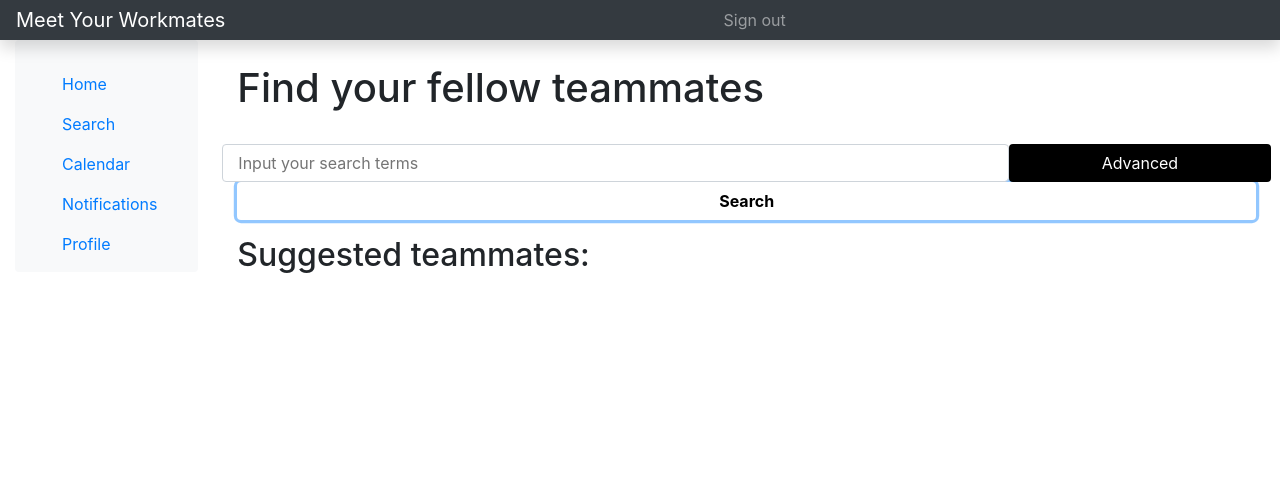
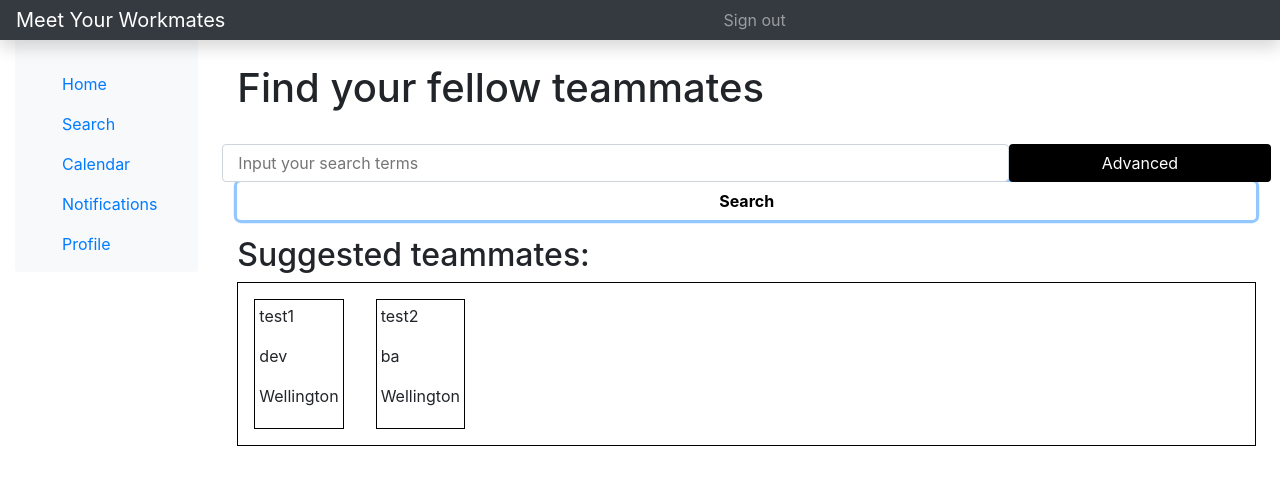
Before and after one commit to LindseydB/Meet-your-work-mates, a React (Create React App) app in the folder client/: page /search in a window 1280 px wide. Both pictures are taken after typing "Sample" into the empty fields and a click on the input "Search". Shown: the top 484 px of the page. Built offline with nearby package versions, Linux system fonts and the light colour scheme.

Commit message:
Created search outcome components

```diff
--- /dev/null
+++ b/client/src/components/Search/SearchOutput/SearchOutput.js
@@ -0,0 +1,22 @@
+import React from 'react';
+import SearchedPerson from '../SearchedPerson/SearchedPerson';
+import styles from './SearchedOutput.module.css';
+
+const SearchOutput = (props) => {
+    const searchArray = props.array.map((person, index) => {
+        return (
+            <SearchedPerson key={index}
+                name={person.name}
+                role={person.role}
+                location={person.location} />
+        );
+    });
+
+    return (
+        <div className={styles.List}>
+            {searchArray}
+        </div>
+    )
+}
+
+export default SearchOutput
--- /dev/null
+++ b/client/src/components/Search/SearchOutput/SearchedOutput.module.css
@@ -0,0 +1,7 @@
+.List {
+    display: flex;
+    flex-flow: row;
+    width: 100%;
+    border: 1px solid black;
+    overflow-x: auto;
+}
--- /dev/null
+++ b/client/src/components/Search/SearchedPerson/SearchedPerson.js
@@ -0,0 +1,14 @@
+import React from 'react';
+import styles from './SearchedPerson.module.css';
+
+const SearchedPerson = (props) => {
+    return (
+        <div className={styles.Person}>
+            <p>{props.name}</p>
+            <p>{props.role}</p>
+            <p>{props.location}</p>
+        </div>
+    )
+}
+
+export default SearchedPerson
--- /dev/null
+++ b/client/src/components/Search/SearchedPerson/SearchedPerson.module.css
@@ -0,0 +1,5 @@
+.Person {
+    margin: 16px;
+    border: 1px solid black;
+    padding: 4px;
+}
--- a/client/src/containers/pages/Search/Search.js
+++ b/client/src/containers/pages/Search/Search.js
@@ -1,14 +1,28 @@
 import React, {useState} from 'react'
 import "../../../bootstrap/css/bootstrap.min.css";
-import AdvancedSearch from "../../../components/AdvancedSearch/AdvancedSearch.js"
+import AdvancedSearch from "../../../components/Search/AdvancedSearch/AdvancedSearch.js";
+import SearchOutput from '../../../components/Search/SearchOutput/SearchOutput';
 
 const Search = () => {
     const [advancedOptions, setAdvancedOptions] = useState(false);
 
     const advancedButton = () => setAdvancedOptions(!advancedOptions);
 
+    const tempSearchArray = [
+        {name: 'test1',
+        role: 'dev',
+        location: 'Wellington'},
+        {name: 'test2',
+        role: 'ba',
+        location: 'Wellington'}
+    ];
+
+    const [searchArray, setSearchArray] = useState([]);
+
     const onSubmit = (e) => {
         e.preventDefault();
+
+        setSearchArray(tempSearchArray);
 
         e.target.elements.keywords.value = "";
 
@@ -16,6 +30,7 @@ const Search = () => {
             advancedButton();
         }
     }
+
 
     return (
         <React.Fragment>
@@ -37,6 +52,7 @@ const Search = () => {
                     </div>
                 </form>
                 <h2>Suggested teammates:</h2>
+                <SearchOutput array={searchArray}/>
             </div>
         </React.Fragment>
     )
```
Also changed, not shown: client/src/components/Search/AdvancedSearch/AdvancedSearch.js (renamed from client/src/components/AdvancedSearch/AdvancedSearch.js).
